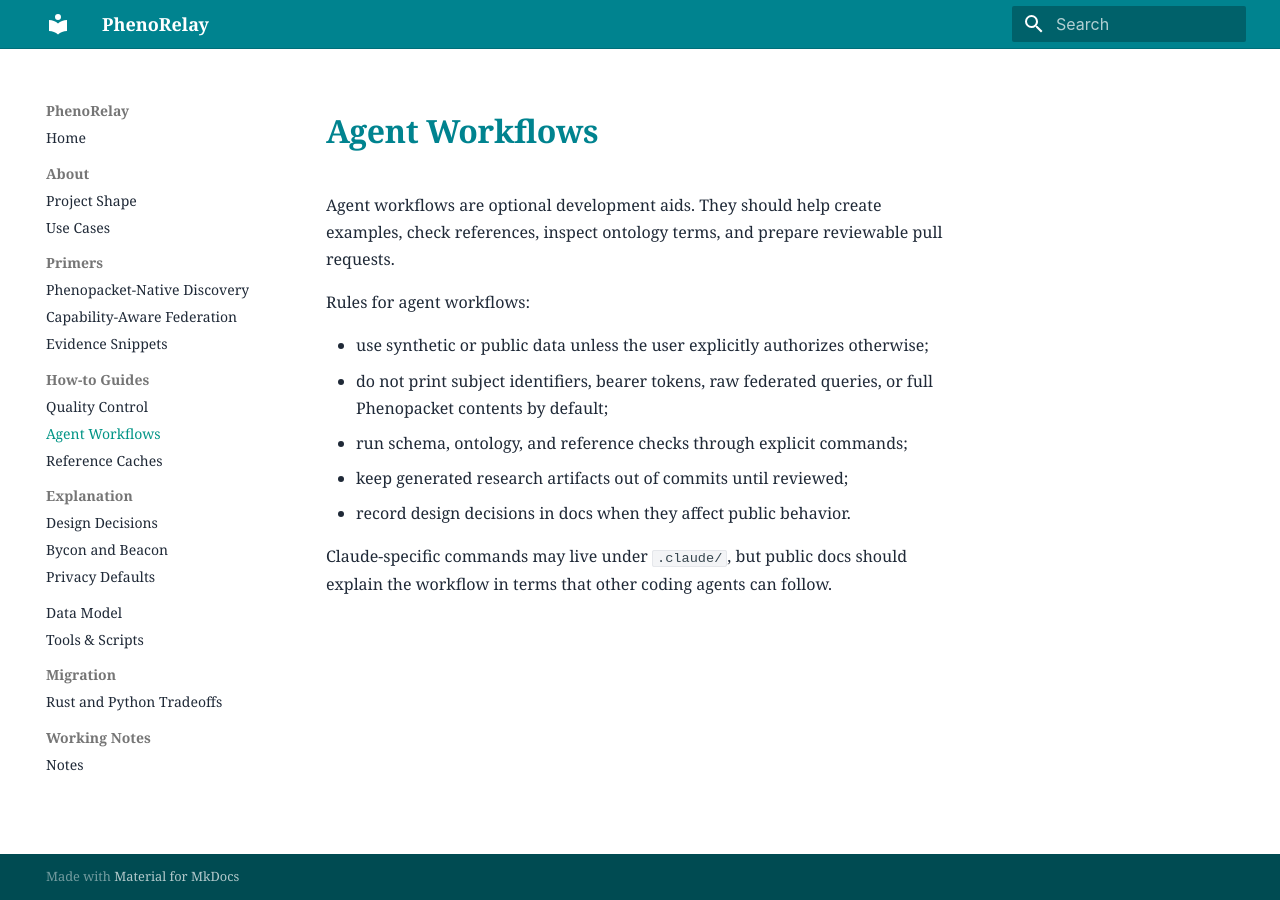
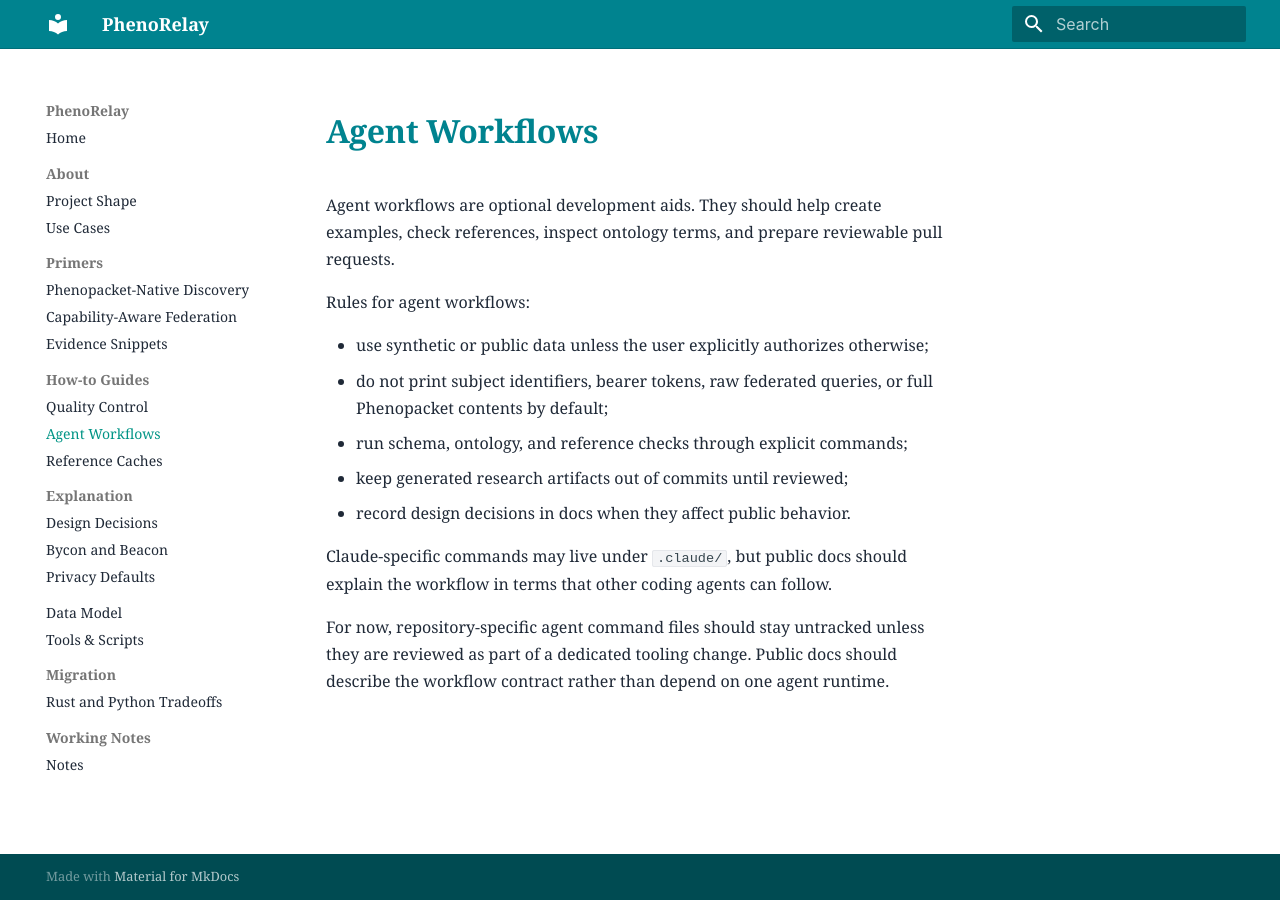
Before and after one commit to VarenyaJ/PhenoRelay, an MkDocs documentation site: the page built from docs/agent-workflows.md, in a window 1280 px wide. Built offline with MkDocs 1.6.1 and Material for MkDocs 9.7.7, drawn with Linux system fonts in a browser that asks for light colours.

Commit message:
ignore local agent workflows

```diff
--- a/docs/agent-workflows.md
+++ b/docs/agent-workflows.md
@@ -14,3 +14,7 @@ Rules for agent workflows:
 
 Claude-specific commands may live under `.claude/`, but public docs should explain
 the workflow in terms that other coding agents can follow.
+
+For now, repository-specific agent command files should stay untracked unless
+they are reviewed as part of a dedicated tooling change. Public docs should
+describe the workflow contract rather than depend on one agent runtime.
```
Also changed, not shown: 1 other file.
